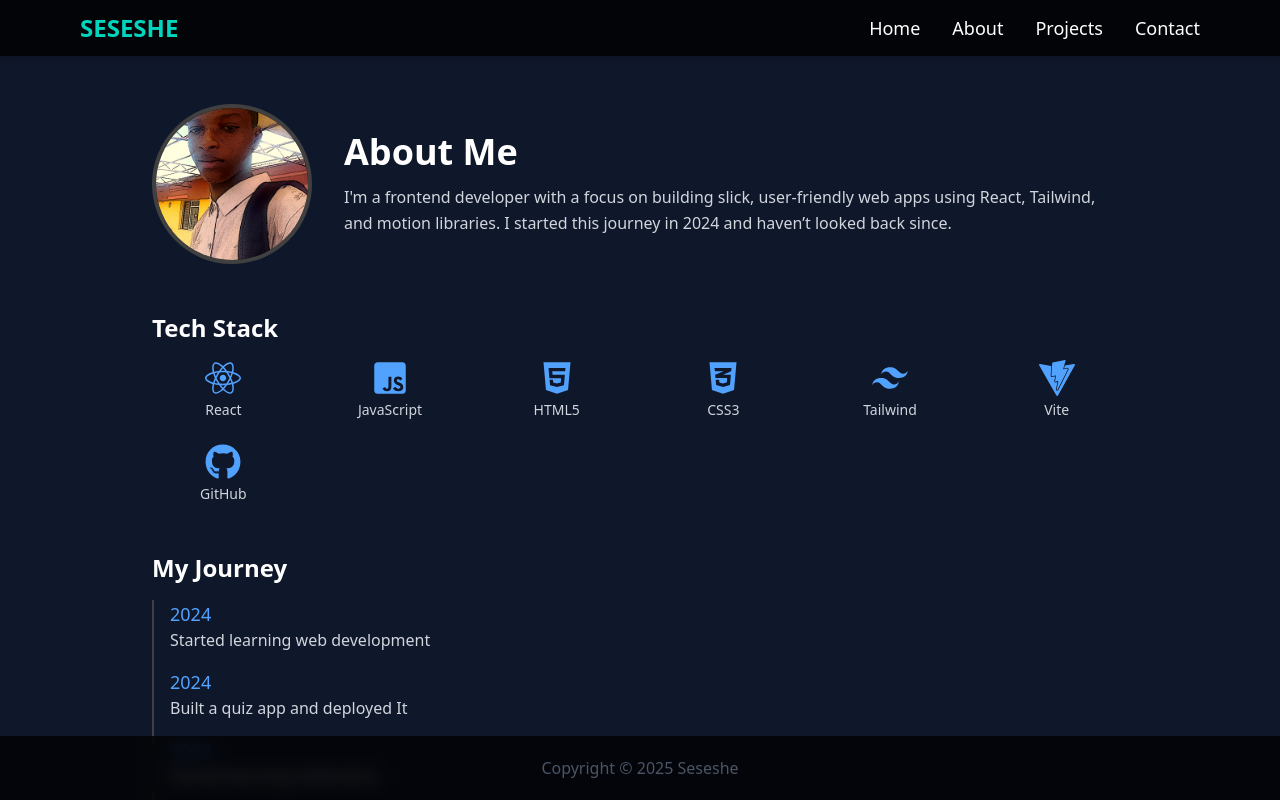
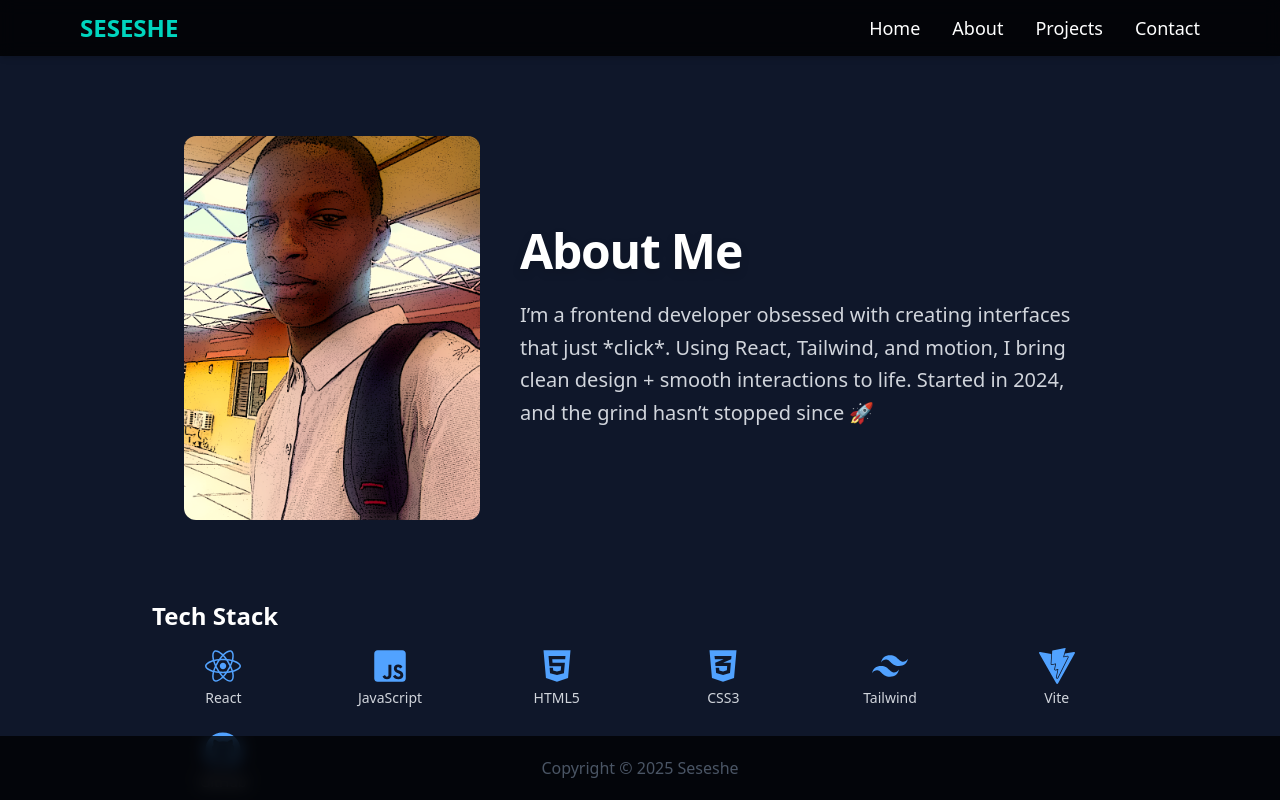
Before and after one commit to Vortex105/Portfolio, a React (Vite) app: page /about in a window 1280 px wide. Shown: the top 800 px of the page. Built offline with nearby package versions, Linux system fonts and the light colour scheme.

Commit message:
Update profile pic

```diff
--- a/src/pages/About.jsx
+++ b/src/pages/About.jsx
@@ -8,7 +8,7 @@ import {
 	FaGithub,
 } from 'react-icons/fa';
 import { SiTailwindcss, SiVite } from 'react-icons/si';
-import avatar from '../assets/avatar.png'; // replace with your image path
+import avatar from '../assets/avatar.png';
 
 const stackIcons = [
 	{ icon: <FaReact />, name: 'React' },
@@ -37,21 +37,34 @@ const About = () => {
 			id="about"
 		>
 			{/* HEADER */}
-			<div className="flex flex-col md:flex-row items-center gap-8">
+ <div className="relative flex flex-col md:flex-row items-center md:items-stretch gap-10 p-8 rounded-2xl overflow-hidden">
+      {/* Fade edges */}
+      <div className="pointer-events-none absolute inset-0" />
+
+      {/* Image Section */}
       <img
         src={avatar}
         alt="My Avatar"
-					className="w-40 h-40 rounded-full object-cover border-4 border-neutral-700 aspect-square"
+        className="w-72 h-72 md:w-96 md:h-96 object-cover rounded-xl"
       />
 
-				<div>
-					<h1 className="text-4xl font-bold mb-3">About Me</h1>
-					<p className="text-gray-300 leading-relaxed">
-						I'm a frontend developer with a focus on building slick,
-						user-friendly web apps using React, Tailwind, and motion libraries.
-						I started this journey in 2024 and haven’t looked back since.
+      {/* Text Section */}
+      <motion.div
+        initial={{ x: 100, opacity: 0 }}
+        animate={{ x: 0, opacity: 1 }}
+        transition={{ duration: 1, ease: "easeOut" }}
+        className="flex flex-col justify-center text-left space-y-6 max-w-xl"
+      >
+        <h1 className="text-5xl font-extrabold text-white tracking-tight drop-shadow-lg">
+          About Me
+        </h1>
+        <p className="text-xl text-gray-300 leading-relaxed font-medium text-justify md:text-left">
+          I’m a frontend developer obsessed with creating interfaces that just
+          *click*. Using React, Tailwind, and motion, I bring clean design +
+          smooth interactions to life. Started in 2024, and the grind hasn’t
+          stopped since 🚀
         </p>
-				</div>
+      </motion.div>
     </div>
 
 			{/* TECH STACK */}
--- a/src/pages/Contact.jsx
+++ b/src/pages/Contact.jsx
@@ -117,7 +117,7 @@ export default function Contact() {
 				transition={{ duration: 0.8, delay: 0.4 }}
 			>
 				<a
-					href="https://x.com/Vortex1075"
+					href="https://x.com/Vortex1356"
 					target="_blank"
 					rel="noopener noreferrer"
 					aria-label="Twitter"
```
Lines whose indentation alone changed are shown as unchanged.
